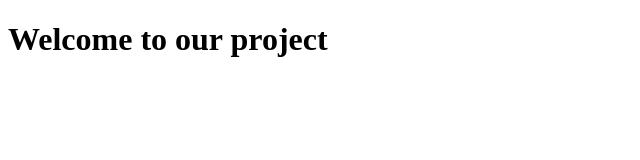
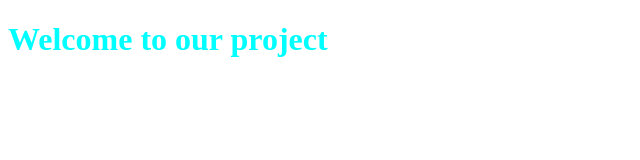
Before and after one commit to fwlc-user002/test, a plain HTML site: page index.html in a window 1280 px wide. Shown: the whole page, without its empty margins (0-640 px from the left). Drawn offline with Linux system fonts and the light colour scheme.

Commit message:
change the html file

```diff
--- a/index.html
+++ b/index.html
@@ -3,6 +3,7 @@
   <head>
     <meta charset="UTF-8" />
     <meta name="viewport" content="width=device-width, initial-scale=1.0" />
+    <link rel="stylesheet" href="./style/main.css" />
     <title>Document</title>
   </head>
   <body>
```
